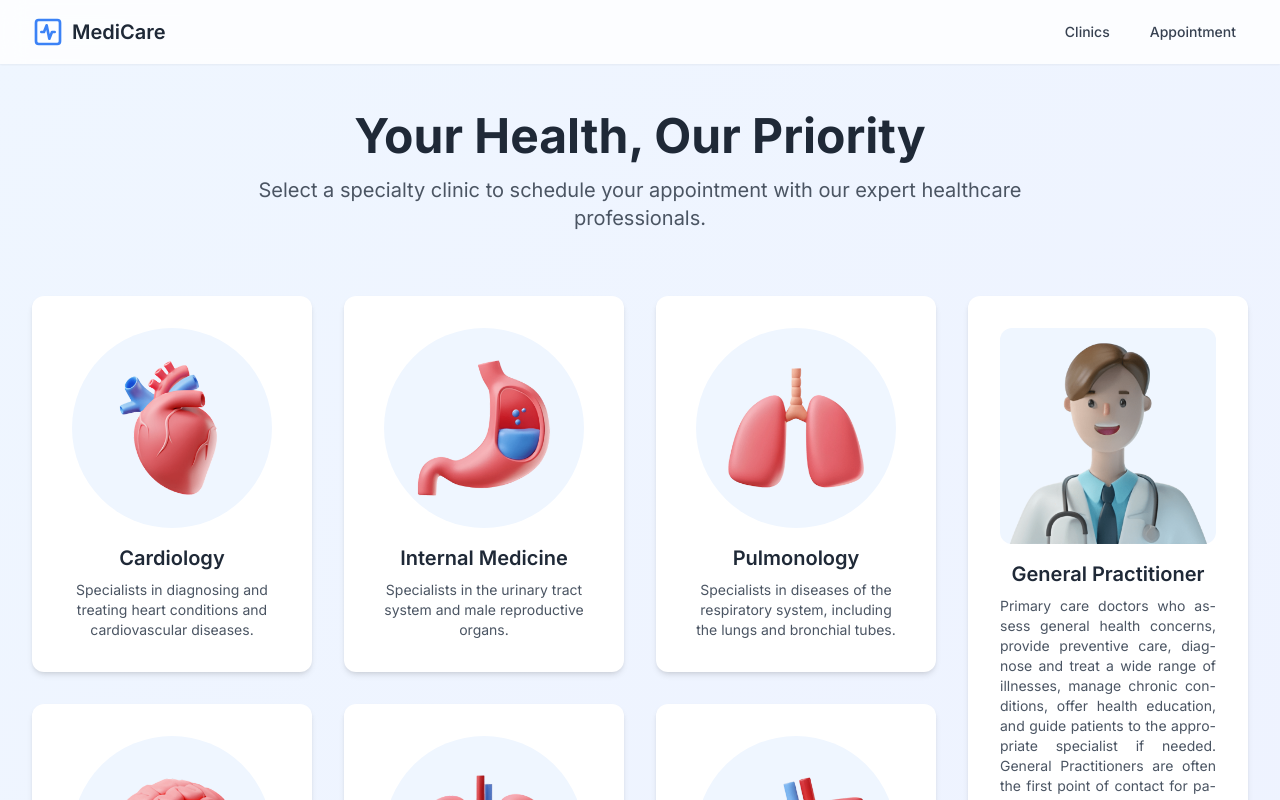
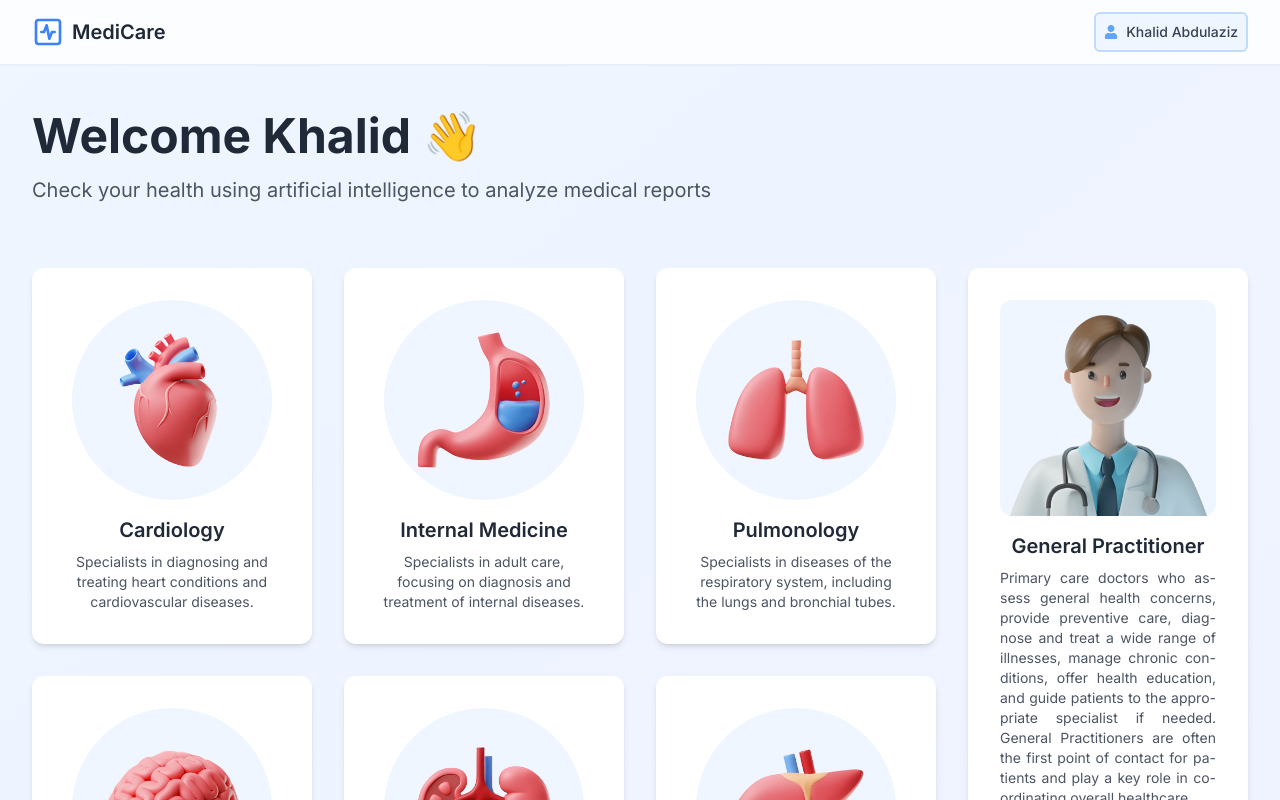
Before and after one commit to HamadAloqayli/medicare, a React (Vite) app: page / in a window 1280 px wide. Shown: the top 800 px of the page. Built offline with nearby package versions, Linux system fonts and the light colour scheme.

Commit message:
completed user interface

```diff
--- a/package.json
+++ b/package.json
@@ -14,6 +14,7 @@
     "lucide-react": "^0.344.0",
     "react": "^18.3.1",
     "react-dom": "^18.3.1",
+    "react-icons": "^5.5.0",
     "react-router-dom": "^6.22.2"
   },
   "devDependencies": {
--- a/src/components/ClinicCard.jsx
+++ b/src/components/ClinicCard.jsx
@@ -19,6 +19,7 @@ import Urology from "../assets/images/Urology.png";
 import Gastroenterology from "../assets/images/Gastroenterology.png";
 import InternalMedicine from "../assets/images/InternalMedicine.png";
 import GeneralPractitioner from "../assets/images/GeneralPractitioner.png";
+import kpi from "../assets/images/kpi.png";
 
 const iconMap = {
   "heart-pulse": <img src={Cardiology} alt="Cardiology" />,
@@ -55,7 +56,7 @@ const ClinicCard = ({ id, name, icon, description }) => {
       onClick={handleClick}
     >
       <div
-        className={`p-8 flex flex-col items-center ${
+        className={`p-8 flex flex-col items-center h-full ${
           id === "stethoscope" ? "text-justify hyphens-auto" : "text-center"
         }`}
       >
@@ -70,6 +71,10 @@ const ClinicCard = ({ id, name, icon, description }) => {
         </motion.div>
         <h3 className="text-xl font-semibold text-gray-800 mb-2">{name}</h3>
         <p className="text-gray-600 text-sm">{description}</p>
+
+        {id === "stethoscope" && (
+          <img src={kpi} alt="kpi" className="block mt-auto opacity-50" />
+        )}
       </div>
     </motion.div>
   );
--- a/src/components/FormInput.jsx
+++ b/src/components/FormInput.jsx
@@ -60,10 +60,14 @@ const FormInput = ({
                 ></path>
               </svg>
               <p className="mb-1 text-sm text-gray-500">
-                <span className="font-semibold">Click to upload</span>
+                <span className="font-semibold">
+                  {id === "camera" ? "Upload picture" : "Upload file"}
+                </span>
               </p>
               <p className="text-xs text-gray-500">
-                Medical files or documents
+                {id === "camera"
+                  ? "Medical issue image"
+                  : "Medical file or document"}
               </p>
             </div>
             <input
--- a/src/components/Navbar.jsx
+++ b/src/components/Navbar.jsx
@@ -1,6 +1,7 @@
-import React from 'react';
-import { Link } from 'react-router-dom';
-import { ActivitySquare } from 'lucide-react';
+import React from "react";
+import { Link } from "react-router-dom";
+import { ActivitySquare } from "lucide-react";
+import { FaUser } from "react-icons/fa";
 
 const Navbar = () => {
   return (
@@ -16,7 +17,15 @@ const Navbar = () => {
             </Link>
           </div>
           <div className="flex items-center">
-            <Link
+            <button className="bg-blue-50 border-2 border-blue-200 rounded-md hover:shadow-md hover:shadow-blue-100 transition-all duration-300 ease-out  flex justify-center items-center gap-2 p-2">
+              <FaUser className="text-blue-400 text-sm" />
+
+              <span className="text-gray-700 text-sm font-medium">
+                Khalid Abdulaziz
+              </span>
+            </button>
+
+            {/* <Link
               to="/"
               className="text-gray-700 hover:text-blue-500 px-3 py-2 rounded-md text-sm font-medium transition-colors"
             >
@@ -27,7 +36,7 @@ const Navbar = () => {
               className="ml-4 text-gray-700 hover:text-blue-500 px-3 py-2 rounded-md text-sm font-medium transition-colors"
             >
               Appointment
-            </Link>
+            </Link> */}
           </div>
         </div>
       </div>
--- a/src/data/clinics.js
+++ b/src/data/clinics.js
@@ -18,7 +18,7 @@ export const clinics = [
     name: "Internal Medicine",
     icon: "droplet",
     description:
-      "Specialists in the urinary tract system and male reproductive organs.",
+      "Specialists in adult care, focusing on diagnosis and treatment of internal diseases.",
   },
   {
     id: "pulmonology",
--- a/src/pages/FormPage.jsx
+++ b/src/pages/FormPage.jsx
@@ -78,12 +78,11 @@ const FormPage = () => {
             <CheckCircle className="h-10 w-10 text-green-500" />
           </div>
           <h2 className="text-2xl font-semibold text-gray-800 mb-2">
-            Appointment Request Submitted!
+            Request Submitted!
           </h2>
           <p className="text-gray-600 mb-6">
-            We've received your appointment request for {selectedClinic.name}.
-            Our team will contact you shortly to confirm your appointment
-            details.
+            We've received your request for {selectedClinic.name}. Our team will
+            contact you shortly to confirm your request details.
           </p>
           <p className="text-sm text-gray-500">Redirecting to home page...</p>
         </div>
@@ -103,10 +102,10 @@ const FormPage = () => {
             onClick={() => navigate("/")}
             className="inline-flex items-center text-white hover:underline mb-2"
           >
-            <ArrowLeft className="w-4 h-4 mr-1" /> Back to Clinics
+            <ArrowLeft className="w-4 h-4 mr-1" /> Back
           </button>
           <h1 className="text-2xl font-bold text-white">
-            {selectedClinic.name} Appointment Request
+            {selectedClinic.name} Analysis
           </h1>
         </div>
 
@@ -117,7 +116,7 @@ const FormPage = () => {
               className={`px-4 py-2 rounded-l-lg ${
                 !isCameraMode
                   ? "bg-blue-500 text-white"
-                  : "bg-gray-200 text-gray-700"
+                  : "bg-blue-50 text-gray-700"
               }`}
               onClick={() => setIsCameraMode(false)}
             >
@@ -128,7 +127,7 @@ const FormPage = () => {
               className={`px-4 py-2 rounded-r-lg ${
                 isCameraMode
                   ? "bg-blue-500 text-white"
-                  : "bg-gray-200 text-gray-700"
+                  : "bg-blue-50 text-gray-700"
               }`}
               onClick={() => setIsCameraMode(true)}
             >
@@ -147,7 +146,7 @@ const FormPage = () => {
             />
           ) : (
             <FormInput
-              label="Medical Records or Documents"
+              label="Medical Record or Document"
               type="file"
               id="file"
               accept=".pdf,.jpg,.jpeg,.png"
@@ -224,7 +223,7 @@ const FormPage = () => {
                   Processing...
                 </>
               ) : (
-                "Submit Appointment Request"
+                "Start Analysis"
               )}
             </button>
           </div>
--- a/src/pages/HomePage.jsx
+++ b/src/pages/HomePage.jsx
@@ -34,14 +34,14 @@ const HomePage = () => {
         initial={{ opacity: 0, y: -20 }}
         animate={{ opacity: 1, y: 0 }}
         transition={{ duration: 0.6 }}
-        className="text-center mb-16"
+        className="mb-16"
       >
         <h1 className="text-4xl md:text-5xl font-bold text-gray-800 mb-4">
-          Your Health, Our Priority
+          Welcome Khalid 👋
         </h1>
-        <p className="text-xl text-gray-600 max-w-3xl mx-auto">
-          Select a specialty clinic to schedule your appointment with our expert
-          healthcare professionals.
+        <p className="text-xl text-gray-600 max-w-3xl">
+          Check your health using artificial intelligence to analyze medical
+          reports
         </p>
       </motion.div>
 
@@ -71,7 +71,7 @@ const HomePage = () => {
         ))}
       </motion.div>
 
-      <motion.div
+      {/* <motion.div
         initial={{ opacity: 0 }}
         animate={{ opacity: 1 }}
         transition={{ delay: 1, duration: 0.6 }}
@@ -156,7 +156,7 @@ const HomePage = () => {
             </p>
           </div>
         </div>
-      </motion.div>
+      </motion.div> */}
     </div>
   );
 };
```
Also changed, not shown: src/assets/images/kpi.png (added), 1 other file (tests, documents, lock files or other folders).
